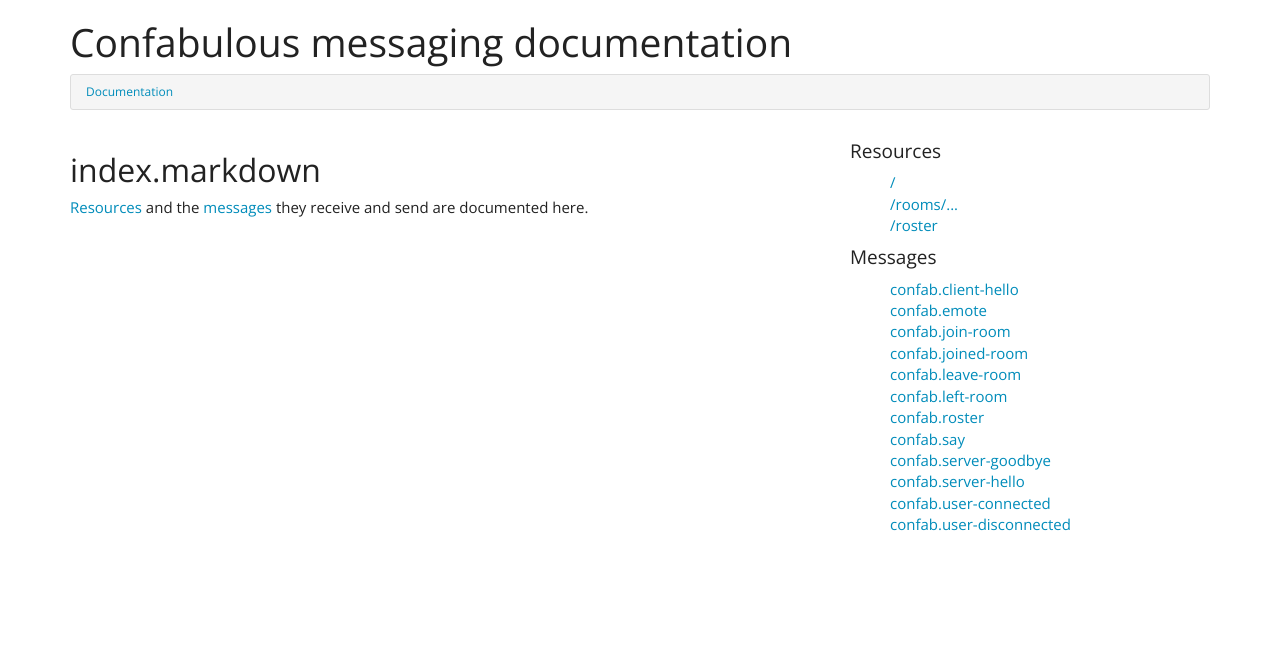
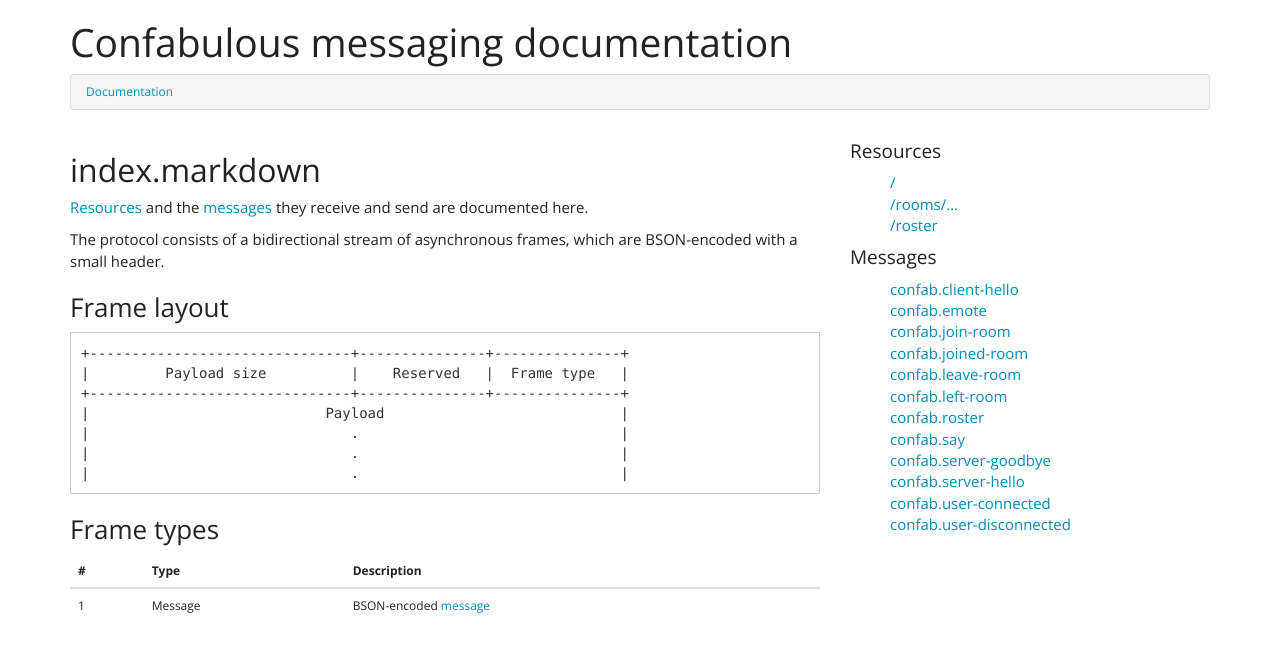
Before and after one commit to confabulous/confabulous.github.io, a Jekyll site: the page built from index.markdown, in a window 1280 px wide. Shown: the top 652 px of the page. Built offline with Jekyll 4.4.1, drawn with Linux system fonts in a browser that asks for light colours; nearby versions of some CDN libraries; Markdown is read by kramdown in place of the engine named in the settings.

Commit message:
Add protocol description to front page
[touch: 9]

```diff
--- a/_config.yml
+++ b/_config.yml
@@ -1,3 +1,5 @@
 name: Confabulous messaging documentation
 markdown: redcarpet
+redcarpet:
+    extensions: ['tables']
 pygments: true
--- a/index.markdown
+++ b/index.markdown
@@ -2,3 +2,20 @@
 layout: default
 ---
 [Resources](resources/) and the [messages](messages/) they receive and send are documented here.
+
+The protocol consists of a bidirectional stream of asynchronous frames, which are BSON-encoded with a small header.
+
+### Frame layout
+    +-------------------------------+---------------+---------------+
+    |         Payload size          |    Reserved   |  Frame type   |
+    +-------------------------------+---------------+---------------+
+    |                            Payload                            |
+    |                               .                               |
+    |                               .                               |
+    |                               .                               |
+
+### Frame types
+
+| #      | Type    | Description                       |
+| ------ | ------- | --------------------------------- |
+| 1      | Message | BSON-encoded [message](messages/) |
```
Also changed, not shown: css/bootstrap.min.css.
